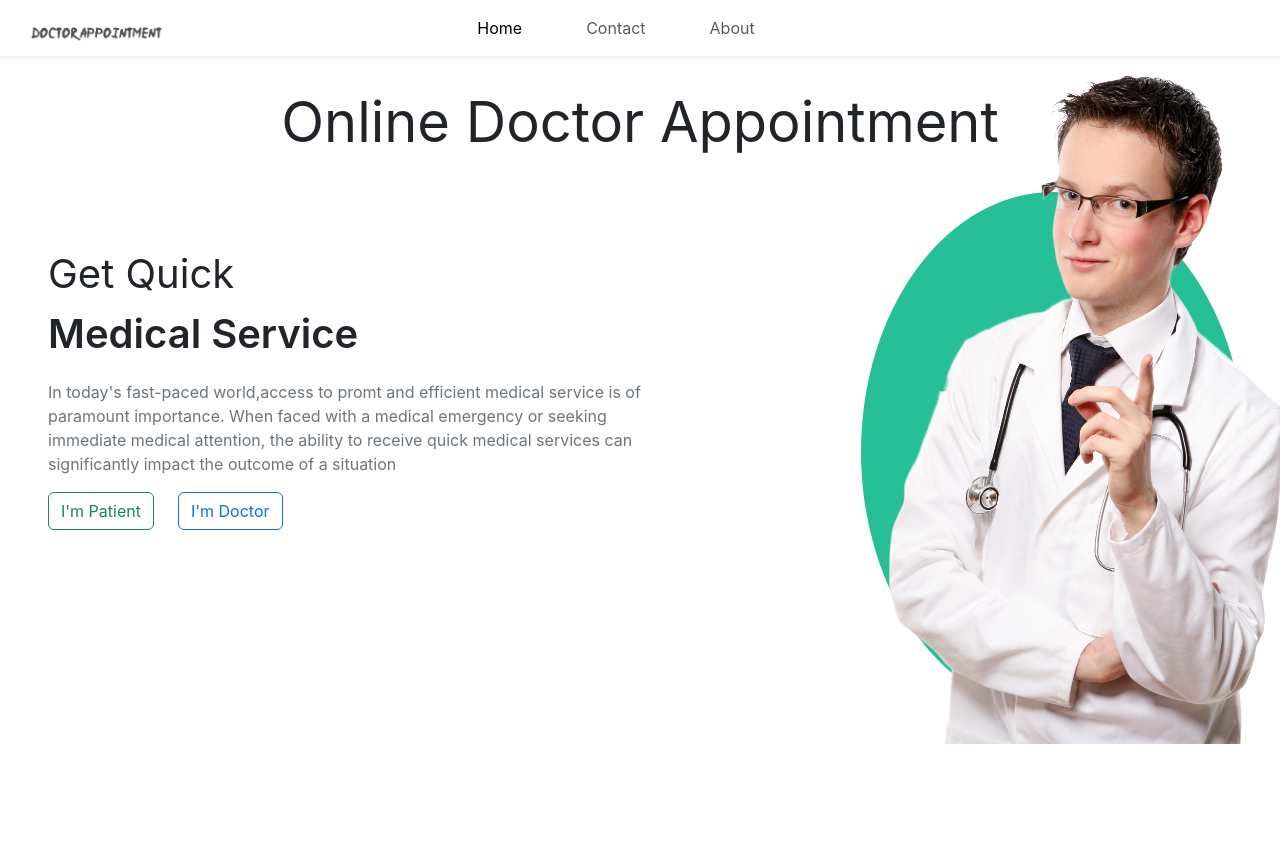
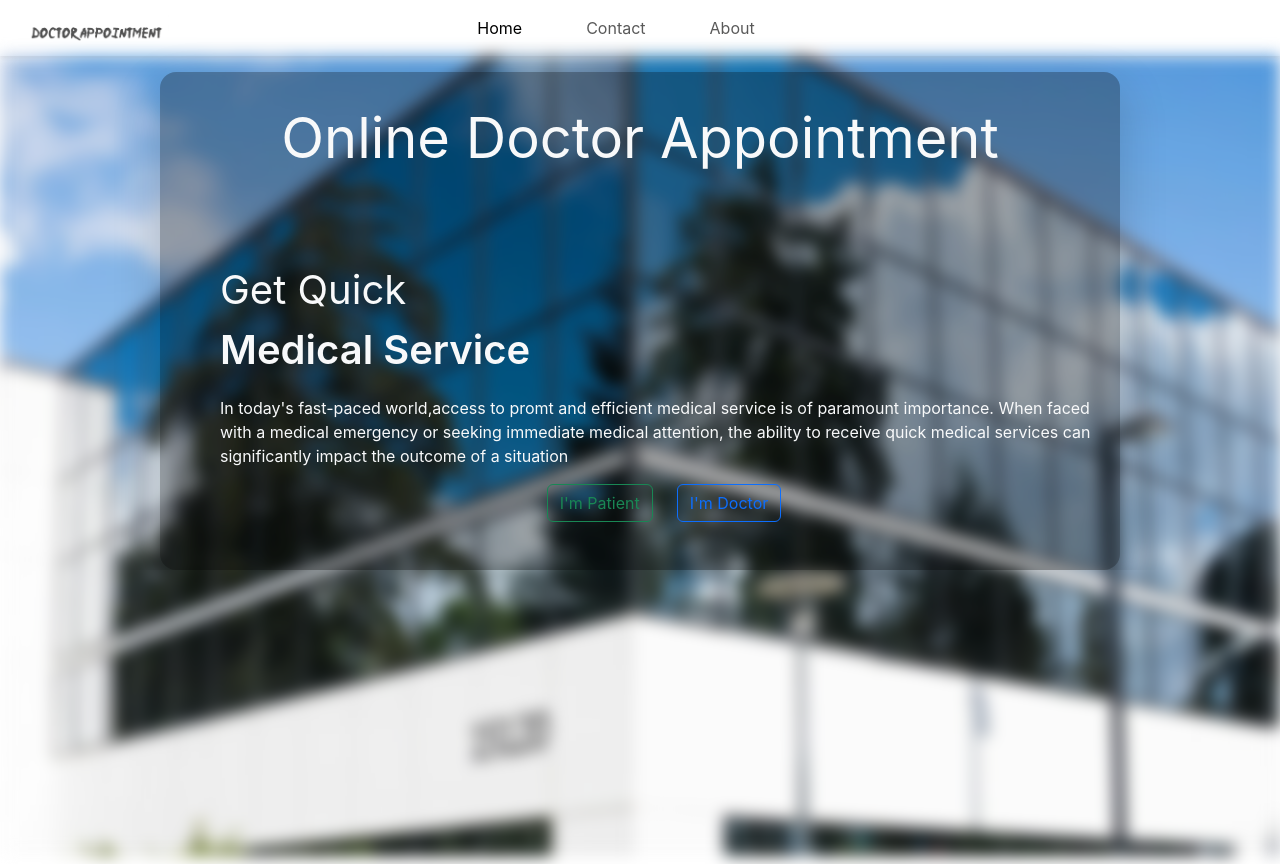
Before and after one commit to Sarthak543/Online-Doctor-Appointment, a React (Create React App) app: page / in a window 1280 px wide. Built offline with nearby package versions, Linux system fonts and the light colour scheme.

Commit message:
UI upgrade

```diff
--- a/src/components/About.jsx
+++ b/src/components/About.jsx
@@ -49,7 +49,7 @@ export default function About() {
             <img
               src="../about-bg.jpg"
               style={backgroundStyle}
-              class="img-fluid"
+              class="img-fluid rounded-1"
               alt="Healthcare Image"
             />
           </div>
--- a/src/components/Home.jsx
+++ b/src/components/Home.jsx
@@ -9,12 +9,10 @@ export default function Home() {
   useEffect(() => {
     console.log(sessionStorage.getItem("user"));
 
-
     // this will reomve the user details from the session storage if user go back from patient/doctor panel
-    sessionStorage.removeItem('user');
-    sessionStorage.removeItem('userType');
+    sessionStorage.removeItem("user");
+    sessionStorage.removeItem("userType");
     setisUserLogIn(false);
-
   }, []);
 
   const signInHandler = async (event) => {
@@ -25,29 +23,42 @@ export default function Home() {
 
   return (
     <>
+      <div
+        className="h-100 w-100 position-absolute bg-cover"
+        style={{
+          backgroundImage: `url(../hospital-img.jpg)`,
+          backgroundRepeat: "no-repeat",
+          backgroundPosition: "center center",
+          overflowX: "hidden",
+          zIndex: "-1",
+          filter: "blur(8px)",
+        }}
+      ></div>
+
+      <div
+        class="container mt-3 pb-5 text-light shadow-lg rounded-4 w-75"
+        style={{ background: "rgba(0, 0, 0, 0.3)" }}
+      >
         <div className="home_div_bg">
-        <div className=" green-bg"></div>
-        <img className="img_bg" src="../HomePage.png" alt="" srcset="" />
+          {/* <div className=" green-bg"></div> */}
+          {/* <img className="img_bg" src="../HomePage.png" alt="" srcset="" /> */}
         </div>
         <div className="container text-center d-flex justify-content-center align-items-center flex-column gap-4 mt-4">
           <span style={{ fontSize: "7vh" }}>Online Doctor Appointment</span>
         </div>
 
-      <div
-        className="d-flex flex-column ms-5 w-50"
-        style={{ marginTop: "10vh" }}
-      >
+        <div className="d-flex flex-column ms-5" style={{ marginTop: "10vh" }}>
           <p className="fs-1 mb-0">Get Quick</p>
           <p className="fs-1 fw-semibold">Medical Service</p>
-        <p className="text-secondary">
+          <p className="text-light">
             In today's fast-paced world,access to promt and efficient medical
             service is of paramount importance. When faced with a medical
             emergency or seeking immediate medical attention, the ability to
-          receive quick medical services can significantly impact the outcome of
-          a situation
+            receive quick medical services can significantly impact the outcome
+            of a situation
           </p>
         </div>
-      <div className="ms-5">
+        <div className="ms-5 text-center">
           <Link to={"signIn"}>
             <button
               className="btn btn-outline-success me-4"
@@ -67,6 +78,7 @@ export default function Home() {
             </button>
           </Link>
         </div>
+      </div>
     </>
   );
 }
```
Also changed, not shown: public/homepage-bg.jpg (added). Lines whose indentation alone changed are shown as unchanged.
